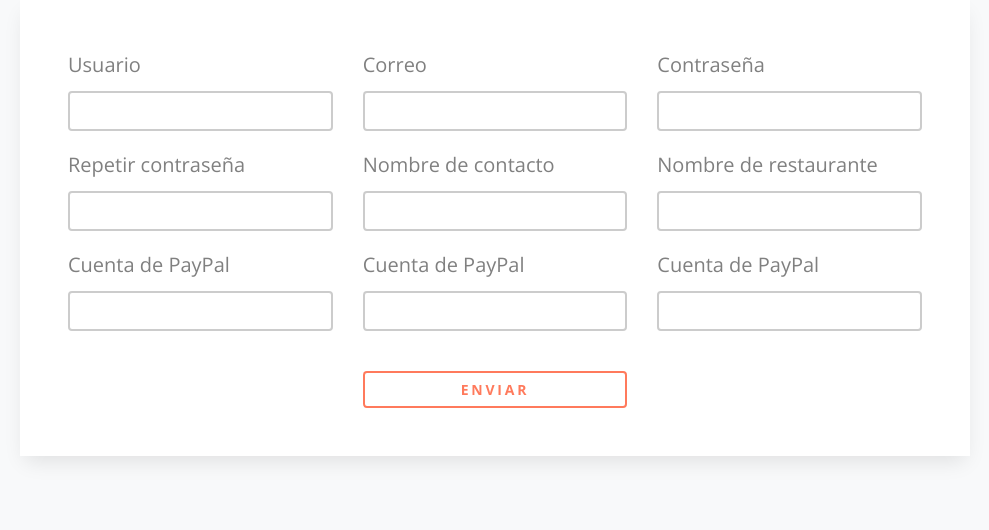
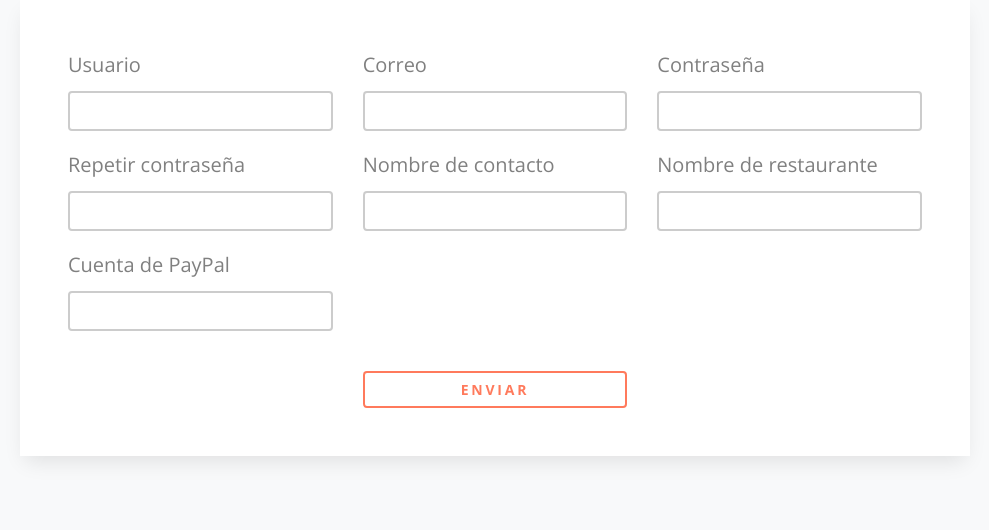
Before and after one commit to Anthony20001/host-scratch, a PHP site: template views/usuario/registro.php in a window 1280 px wide. Shown: the part 349-879 px from the top of the page, without its empty margins (145-1134 px from the left). Run offline with PHP 8.4, Linux system fonts and the light colour scheme; the template is opened without the code that fills it, so the values that code supplies are empty; some libraries are stand-ins or nearby versions; some web fonts are replaced.

Commit message:
se corrigio los errores presentados

```diff
--- a/controllers/usuario_controller.php
+++ b/controllers/usuario_controller.php
@@ -234,15 +234,12 @@
                     $_SESSION["id_usuario"] = $resultado["_id"];
                     $_SESSION["monto_pago"] = $resultado["monto_pago"];
                     $_SESSION["cuenta_paypal"] = $resultado["cuenta_paypal"];
-<<<<<<< HEAD
                     $_SESSION["imagen_fondo"] = $resultado["imagen_fondo"];
                     $_SESSION["logo_empresa"] = $resultado["logo_empresa"];
                     $_SESSION["nombre_restaurante"] = $resultado["nombre_restaurante"];
 
-=======
                     $_SESSION["tipo_usuario"] = $resultado["tipo_usuario"];
 
->>>>>>> usuario
                     if (isset($_POST["chkRecordar"])) {
                         setcookie(seg::codificar("nombre"),  seg::codificar($resultado["nombre"]), time()+60);
                         setcookie(seg::codificar("usuario"),  seg::codificar($resultado["usuario"]), time()+60);
--- a/views/usuario/registro.php
+++ b/views/usuario/registro.php
@@ -63,22 +63,6 @@
                             </div>
                         </div>
 
-                        <div class="form-group col-md-4">
-                            <label for="email" class="label">Cuenta de PayPal</label>
-                            <div class="form-field-icon-wrap">
-                                <input type="email" class="form-control" name="txtCuentaPaypal" value="<?php echo isset($cuenta_paypal)?$cuenta_paypal:"" ?>">
-                                <span style="color: #FF0000"><?php echo isset($error[4])?$error[4]:"" ?></span>
-                            </div>
-                        </div>
-
-                        <div class="form-group col-md-4">
-                            <label for="email" class="label">Cuenta de PayPal</label>
-                            <div class="form-field-icon-wrap">
-                                <input type="email" class="form-control" name="txtCuentaPaypal" value="<?php echo isset($cuenta_paypal)?$cuenta_paypal:"" ?>">
-                                <span style="color: #FF0000"><?php echo isset($error[4])?$error[4]:"" ?></span>
-                            </div>
-                        </div>
-
                         <input type="hidden" name="token" value="<?php echo seg::getToken() ?>">
                     </div>
                     <div class="row justify-content-center">
```
Also changed, not shown: views/template/navbar.php (+1 -7 lines).
